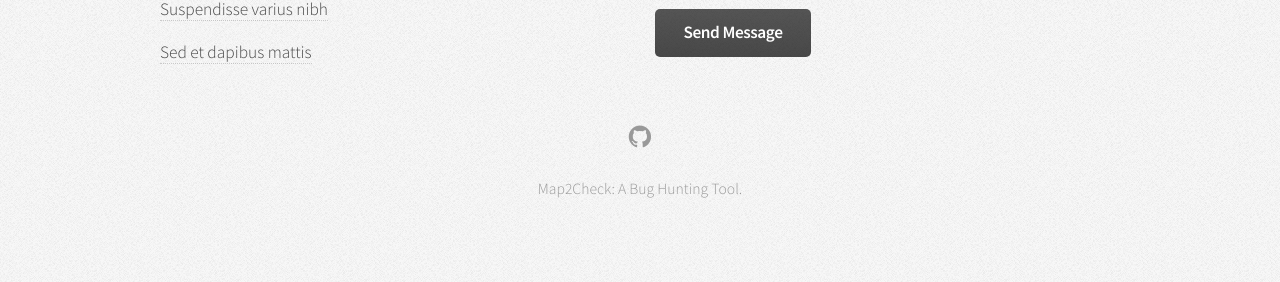
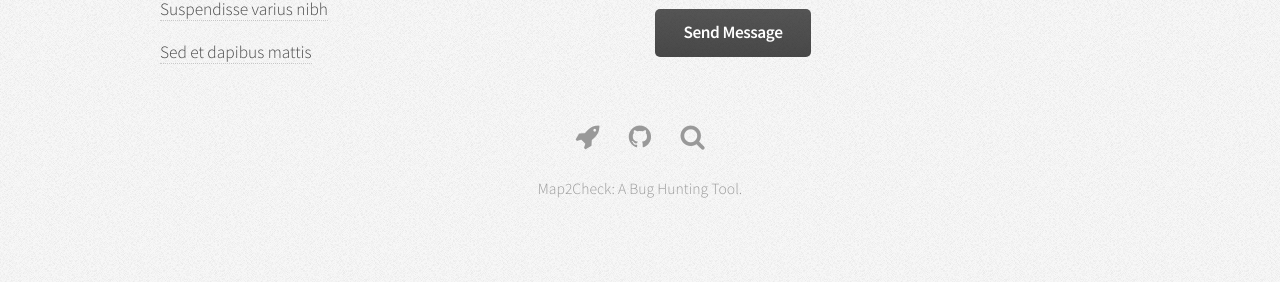
Before and after one commit to map2check/map2check.github.io, a Jekyll site: the page built from getting-started.html, in a window 1280 px wide. Shown: the part 748-1030 px from the top of the page. Built offline with Jekyll 4.4.1, drawn with Linux system fonts in a browser that asks for light colours.

Commit message:
Updated footer

```diff
--- a/_includes/footer.html
+++ b/_includes/footer.html
@@ -66,9 +66,11 @@
                         <li><a href="#" class="icon fa-twitter"><span class="label">Twitter</span></a></li>
 						<li><a href="#" class="icon fa-facebook"><span class="label">Facebook</span></a></li>
                         -->
+                        <li><a href="https://hub.docker.com/r/herberthb/map2check/" class="icon fa-rocket"><span class="label">Docker</span></a></li>
 						<li><a href="https://github.com/hbgit/Map2Check" class="icon fa-github"><span class="label">GitHub</span></a></li>
+                        <li><a href="https://travis-ci.org/hbgit/Map2Check" class="icon fa-search"><span class="label">Travis</span></a></li>
 						<!--
-                        <li><a href="#" class="icon fa-linkedin"><span class="label">LinkedIn</span></a></li>
+
 						<li><a href="#" class="icon fa-google-plus"><span class="label">Google+</span></a></li>
                         -->
 					</ul>
```
